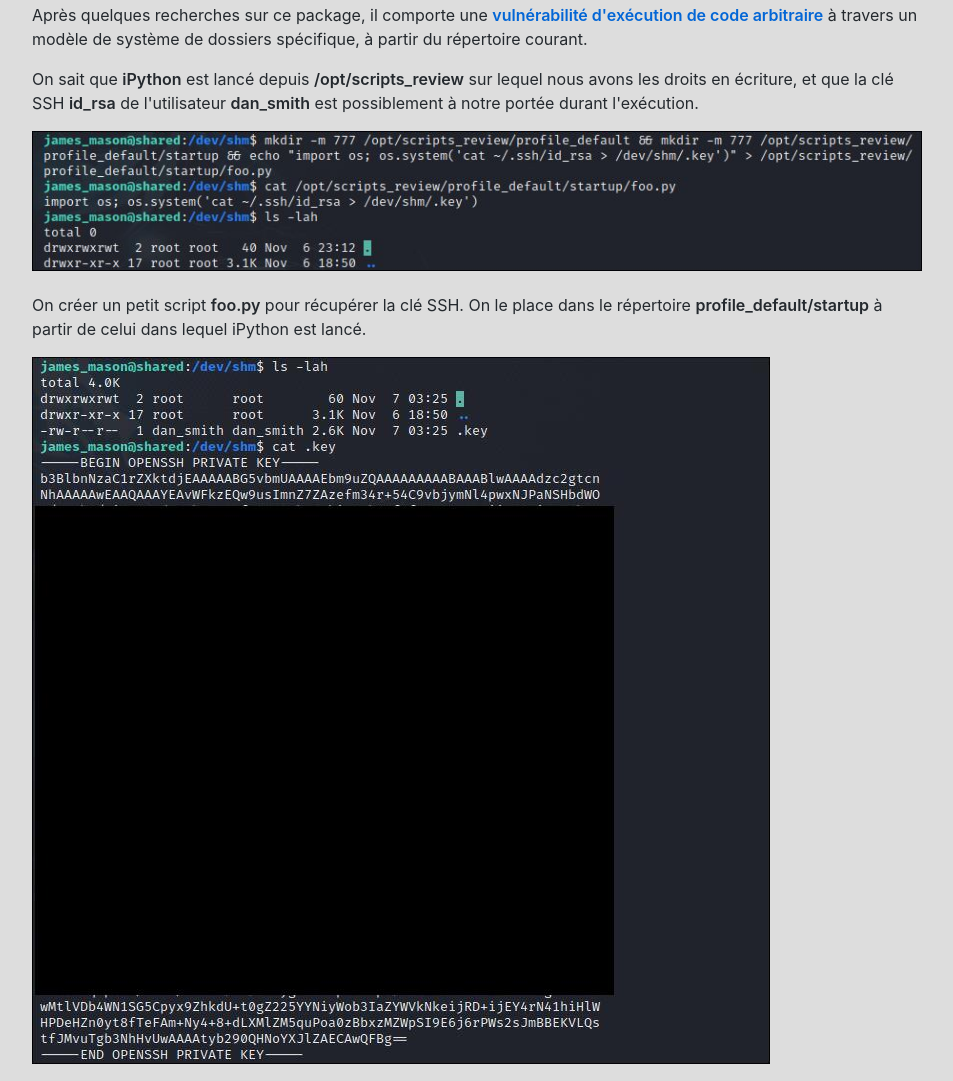
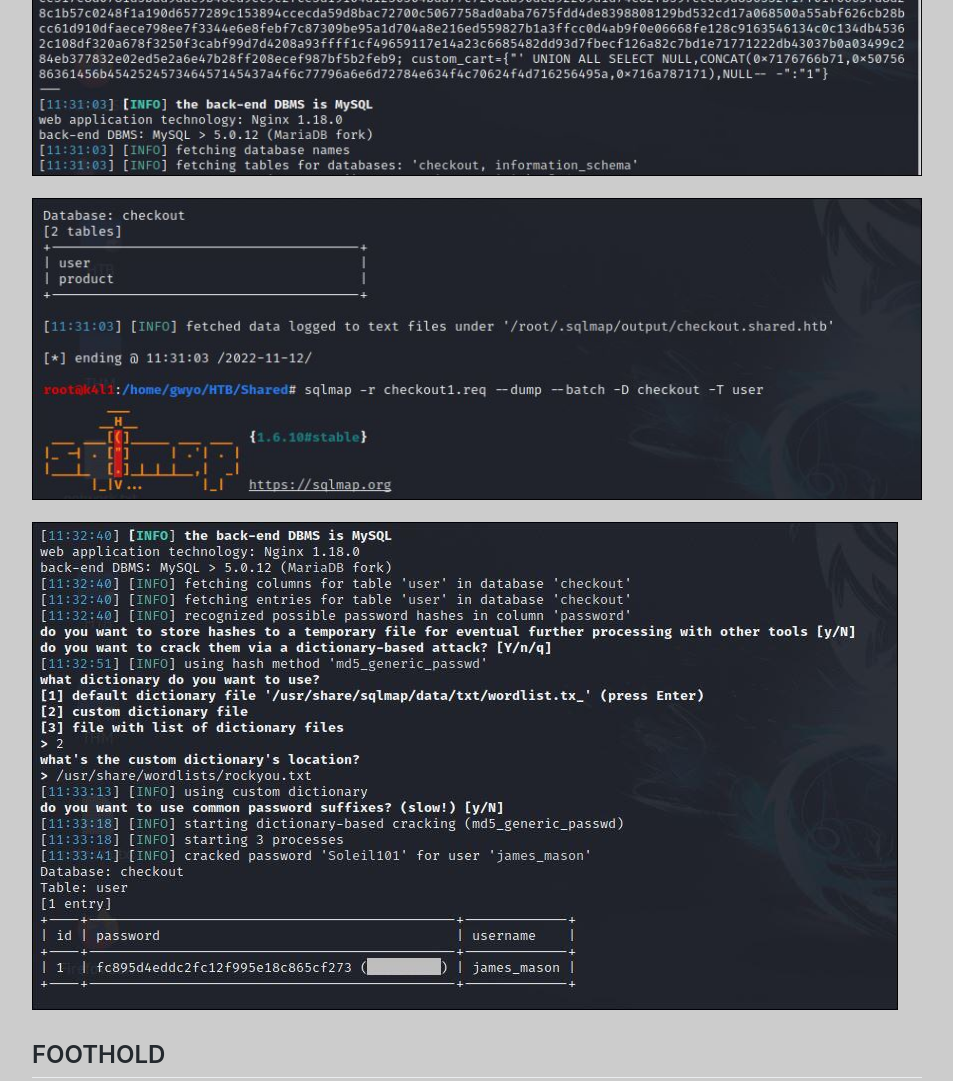
Before and after one commit to gwyomarch/Shared-HTB-Writeup-FR, a plain HTML site: page index.html in a window 1280 px wide. Shown: the part 9134-10215 px from the top of the page, without its empty margins (163-1116 px from the left). Drawn offline with Linux system fonts and the light colour scheme.

Commit message:
added SQLMap part

```diff
--- a/index.html
+++ b/index.html
@@ -10,7 +10,7 @@ body {
     margin-right: auto;
     margin-left: auto;
     color:#333;
-    background:#DDD;
+    background:#CCC;
 }
 
 body .markdown-body {
@@ -1027,6 +1027,11 @@ Voyons si il y a des sous-domaine.</p>
 <p><a target="_blank" rel="noopener noreferrer" href="./img/12-User.JPG"><img src="./img/12-User.JPG" alt="Users" style="max-width: 100%;"></a></p>
 <p>Essayons de cracker son mot de passe.</p>
 <p><a target="_blank" rel="noopener noreferrer" href="./img/13-Cracked.JPG"><img src="./img/13-Cracked.JPG" alt="Crack Password" style="max-width: 100%;"></a></p>
+<p>Mais on aurait aussi très bien pu enregistrer la requête dans un fichier depuis BurpSuite et utiliser SQLMap.</p>
+<p><a target="_blank" rel="noopener noreferrer" href="./img/13d-BurpSuite-File.png"><img src="./img/13d-BurpSuite-File.png" alt="BurpSuite File" style="max-width: 100%;"></a></p>
+<p><a target="_blank" rel="noopener noreferrer" href="./img/13a-SQLmap-Injection.JPG"><img src="./img/13a-SQLmap-Injection.JPG" alt="SQLMap Injection" style="max-width: 100%;"></a></p>
+<p><a target="_blank" rel="noopener noreferrer" href="./img/13b-SQLmap-Tables.JPG"><img src="./img/13b-SQLmap-Tables.JPG" alt="SQLMap Tables" style="max-width: 100%;"></a></p>
+<p><a target="_blank" rel="noopener noreferrer" href="./img/13c-SQLmap-Dump.JPG"><img src="./img/13c-SQLmap-Dump.JPG" alt="SQLMap Dump" style="max-width: 100%;"></a></p>
 <h2><a id="user-content-foothold" class="anchor" aria-hidden="true" href="#foothold"><span aria-hidden="true" class="octicon octicon-link"></span></a>FOOTHOLD</h2>
 <p>Avec son mot de passe, on peut se connecter en SSH à la machine cible.</p>
 <p><a target="_blank" rel="noopener noreferrer" href="./img/14-SSH-Foothold.JPG"><img src="./img/14-SSH-Foothold.JPG" alt="SSH Foothold" style="max-width: 100%;"></a></p>
```
Also changed, not shown: img/13a-SQLmap-Injection.JPG (added), img/13b-SQLmap-Tables.JPG (added), img/13c-SQLmap-Dump.JPG (added), img/13d-BurpSuite-File.png (added), 1 other file.
